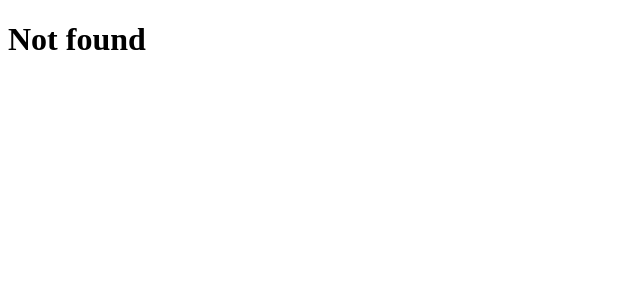
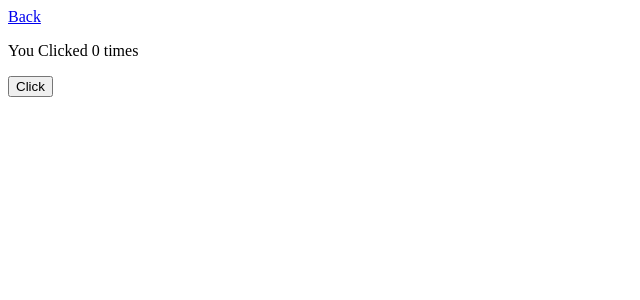
Before and after one commit to Infantsabin/practice-ReactBasics, a React (Vite) app: page /react-hooks in a window 1280 px wide. Shown: the top 300 px of the page, without its empty margins (0-640 px from the left). Built offline with nearby package versions, Linux system fonts and the light colour scheme.

Commit message:
React Hooks to count the button clicks - Infant Sabin

```diff
--- a/App.js
+++ b/App.js
@@ -72,6 +72,9 @@ class AppHoc extends Component {
         <NavLink style={myStyle} activestyle={
           { color: 'magenta' }} to='/react-context'>React Context</NavLink>
         <br />
+        <NavLink style={myStyle} activestyle={
+          { color: 'magenta' }} to='/react-hooks'>React Hooks</NavLink>
+        <br />
         <h1 style={myStyle}>Hello {this.props.name}!</h1>
         <Welcome name='Function Component' />
         <p style={myStyle}>React Component API</p>
--- /dev/null
+++ b/ReactFeatures/ReactHooks.js
@@ -0,0 +1,15 @@
+import React, { useState } from 'react'
+import { NavLink } from 'react-router-dom'
+
+function ReactHooks () {
+  const [count, setCount] = useState(0)
+  return (
+    <div>
+      <NavLink to='/'>Back</NavLink>
+      <p>You Clicked {count} times</p>
+      <button onClick={() => setCount(count + 1)} >Click</button>
+    </div>
+  )
+}
+
+export default ReactHooks
--- a/main.js
+++ b/main.js
@@ -14,6 +14,7 @@ import ReactRef from './ReactFeatures/ReactRef.js'
 import Contact from './ReactFeatures/Contact.js'
 import ReactTableExample from './ReactFeatures/ReactTableExample.js'
 import ReactContext from './ReactFeatures/ReactContext.js'
+import ReactHooks from './ReactFeatures/ReactHooks.js'
 
 function NotFound () {
   return (
@@ -36,6 +37,7 @@ const routing = (
       <Route path='/contact' component={Contact} />
       <Route path='/react-table' component={ReactTableExample} />
       <Route path='/react-context' component={ReactContext} />
+      <Route path='/react-hooks' component={ReactHooks} />
       <Route component={NotFound} />
     </Switch>
   </Router>
```
